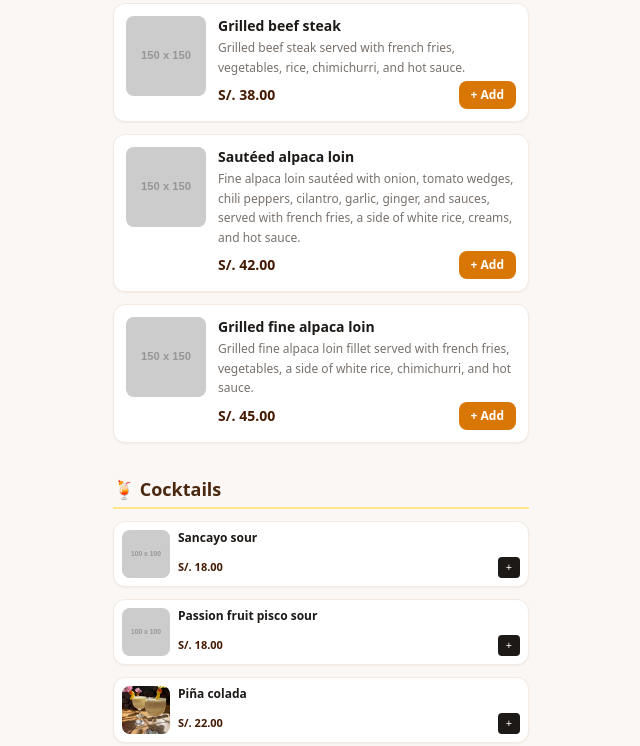
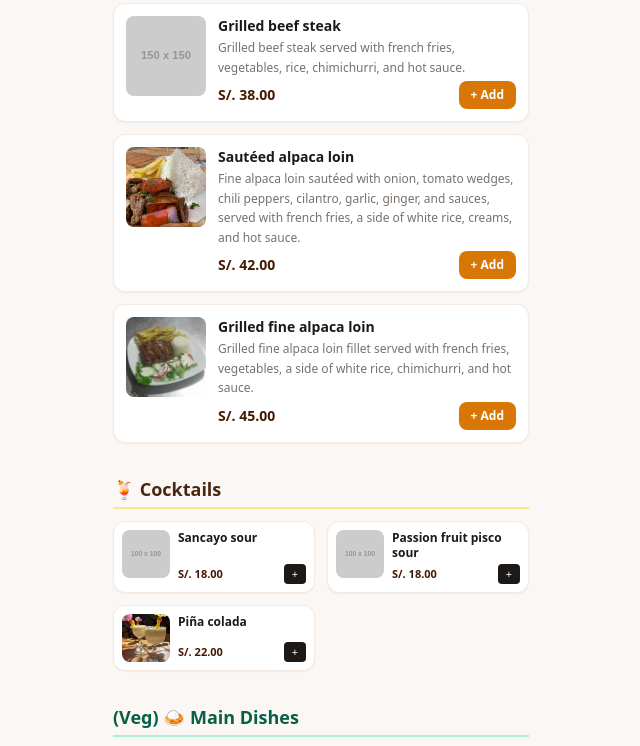
Before and after one commit to Alfonsohr6/mikuna-wassi-web, a plain HTML site: page eng.html in a window 1280 px wide. Shown: the part 1742-2488 px from the top of the page, without its empty margins (319-959 px from the left). Drawn offline with nearby package versions, Linux system fonts and the light colour scheme; placeholder pictures from the web are drawn by us.

Commit message:
tablamenu2

```diff
--- a/assets/scripts/config-platos.js
+++ b/assets/scripts/config-platos.js
@@ -89,19 +89,19 @@ const MENU_DATA = {
         imagen: "pure_campesino_avocado.jpg"
       },
       {
-        id: "pure-campesino-pollo",
+        id: "pollo-olla-ensalada-avocado",
         nombre: {
-          es: "Puré campesino con pollo a la olla",
-          en: "Peasant puree with pot-roasted chicken",
-          fr: "Purée paysanne con poulet à la casserole"
+          es: "Pollo a la olla con ensalada de avocado",
+          en: "Pot-roasted chicken with avocado salad",
+          fr: "Poulet à la casserole avec salade d'avocat"
         },
         descripcion: {
-          es: "Puré de zapallo con papa, huacatay, leche, queso local y presa de pollo macerado en ají panca y mostaza, acompañado de arroz.",
-          en: "Squash puree with potato, huacatay, milk, local cheese, and chicken marinated in aji panca and mustard, served with rice.",
-          fr: "Purée de potiron avec pomme de terre, huacatay, lait, fromage local et morceau de poulet mariné au piment panca et moutarde, avec du riz."
+          es: "Presa de pollo macerada en ají panca y mostaza cocida a la olla, acompañada de una fresca ensalada de vegetales y avocado del valle.",
+          en: "Pot-roasted chicken marinated in aji panca and mustard, served with a fresh vegetable and valley avocado salad.",
+          fr: "Morceau de poulet mariné au piment panca et moutarde cuit à la casserole, accompagné d'une salade fraîche de légumes et d'avocat de la vallée."
         },
         precio: 25.00,
-        imagen: "pure_campesino_pollo.jpg"
+        imagen: "pollo_olla_ensalada_avocado.jpg"
       },
       {
         id: "alpaca-salsa-chicha",
@@ -513,6 +513,139 @@ const MENU_DATA = {
     ]
   },
 
+  bebidas: {
+    categoria_id: "contenedor-bebidas",
+    diseno: "mini",
+    platos: [
+      {
+        id: "vino-tinto-seco",
+        nombre: {
+          es: "Copa de vino tinto (seco)",
+          en: "Glass of red wine (dry)",
+          fr: "Verre de vin rouge (sec)"
+        },
+        precio: 16.00,
+        imagen: "vino_tinto_seco.jpg"
+      },
+      {
+        id: "vino-tinto-semiseco",
+        nombre: {
+          es: "Copa de vino tinto (semi seco)",
+          en: "Glass of red wine (semi-dry)",
+          fr: "Verre de vin rouge (demi-sec)"
+        },
+        precio: 12.00,
+        imagen: "vino_tinto_semiseco.jpg"
+      },
+      {
+        id: "cerveza-cusquena",
+        nombre: {
+          es: "Cerveza Cusqueña 310 ml.",
+          en: "Cusqueña Beer 310 ml.",
+          fr: "Bière Cusqueña 310 ml."
+        },
+        precio: 10.00,
+        imagen: "cerveza_cusquena.jpg"
+      },
+      {
+        id: "chicha-morada",
+        nombre: {
+          es: "Chicha morada",
+          en: "Chicha morada",
+          fr: "Chicha morada"
+        },
+        precio: 6.00,
+        imagen: "chicha_morada.jpg"
+      },
+      {
+        id: "inka-kola",
+        nombre: {
+          es: "Inka Kola 600 ml",
+          en: "Inka Kola 600 ml",
+          fr: "Inka Kola 600 ml"
+        },
+        precio: 5.00,
+        imagen: "inka_kola.jpg"
+      },
+      {
+        id: "coca-cola",
+        nombre: {
+          es: "Coca-Cola 600ml",
+          en: "Coca-Cola 600ml",
+          fr: "Coca-Cola 600ml"
+        },
+        precio: 5.00,
+        imagen: "coca_cola.jpg"
+      },
+      {
+        id: "refresco-maracuya",
+        nombre: {
+          es: "Refresco de Maracuyá",
+          en: "Passion fruit juice",
+          fr: "Jus de fruit de la passion"
+        },
+        precio: 5.00,
+        imagen: "refresco_maracuya.jpg"
+      },
+      {
+        id: "refresco-sancayo",
+        nombre: {
+          es: "Refresco de sancayo",
+          en: "Sancayo juice",
+          fr: "Jus de sancayo"
+        },
+        precio: 5.00,
+        imagen: "refresco_sancayo.jpg"
+      }
+    ]
+  },
+
+  postres: {
+    categoria_id: "contenedor-postres",
+    diseno: "mini",
+    platos: [
+      {
+        id: "pie-sancayo",
+        nombre: {
+          es: "Pie de sancayo",
+          en: "Sancayo pie",
+          fr: "Tarte au sancayo"
+        },
+        precio: 8.00,
+        imagen: "pie_sancayo.jpg"
+      },
+      {
+        id: "pie-maracuya",
+        nombre: {
+          es: "Pie de maracuyá",
+          en: "Passion fruit pie",
+          fr: "Tarte au fruit de la passion"
+        },
+        precio: 8.00,
+        imagen: "pie_maracuya.jpg"
+      },
+      {
+        id: "budin-arandanos",
+        nombre: {
+          es: "Budín de Arándanos",
+          en: "Blueberry pudding",
+          fr: "Pouding aux myrtilles"
+        },
+        precio: 12.00,
+        imagen: "budin_arandanos.jpg"
+      },
+      {
+        id: "torta-chocolate",
+        nombre: {
+          es: "Torta de Chocolate",
+          en: "Chocolate cake",
+          fr: "Gâteau au chocolat"
+        },
+        precio: 12.00,
+        imagen: "torta_chocolate.jpg"
+      }
+    ]
+  }
 
 };
 
@@ -539,7 +672,7 @@ function renderizarMenu(idioma) {
           <div class="bg-white p-2 rounded-xl shadow-sm border border-andean-100 flex gap-2">
             <img src="assets/images/dishes/${plato.imagen}" alt="${plato.nombre[idioma]}" class="w-12 h-12 object-cover rounded-lg bg-stone-100 flex-shrink-0" onerror="this.src='https://placehold.co/100?text=${plato.id}'">
             <div class="flex-1 flex flex-col justify-between min-w-0">
-              <h3 class="font-bold text-stone-900 text-xs truncate" title="${plato.nombre[idioma]}">${plato.nombre[idioma]}</h3>
+              <h3 class="font-bold text-stone-900 text-xs line-clamp-2 leading-tight" title="${plato.nombre[idioma]}">${plato.nombre[idioma]}</h3>
               <div class="flex justify-between items-center mt-1">
                 <span class="text-amber-950 text-[11px] font-bold">S/. ${plato.precio.toFixed(2)}</span>
                 <button onclick="addToCart('${plato.nombre[idioma].replace(/'/g, "\\'")}', ${plato.precio})" class="bg-stone-900 text-white text-[11px] px-2 py-0.5 rounded active:scale-95 transition-transform">
--- a/eng.html
+++ b/eng.html
@@ -102,7 +102,7 @@
         <h2 class="text-lg font-bold text-andean-800 border-b-2 border-amber-200 pb-1 mb-3 flex items-center gap-2">
           🍹 Cocktails
         </h2>
-        <div id="contenedor-cocteles" class="space-y-3"></div>
+        <div id="contenedor-cocteles" class="grid grid-cols-2 gap-3"></div>
       </section>
 
     </section>
@@ -120,7 +120,7 @@
         <h2 class="text-lg font-bold text-emerald-800 border-b-2 border-emerald-200 pb-1 mb-3 flex items-center gap-2">
           (Veg) 🥪 Sandwiches
         </h2>
-        <div id="contenedor-veg-sandwiches" class="space-y-3"></div>
+        <div id="contenedor-veg-sandwiches" class="grid grid-cols-2 gap-3"></div>
       </section>
 
       <section id="veg-ensaladas" class="scroll-mt-24">
```
Also changed, not shown: fra.html (+2 -2 lines), index.html (+2 -2 lines), assets/images/dishes/alpaca_salsa_chicha.jpg (added), assets/images/dishes/banana_frita.jpg (added), assets/images/dishes/huevos_revueltos.jpg (added), assets/images/dishes/lomo_fino_alpaca_grill.jpg (added), assets/images/dishes/lomo_saltado_alpaca.jpg (added), assets/images/dishes/pollo_olla_ensalada_avocado.jpg (added), assets/images/dishes/pure_campesino_avocado.jpg (added).
